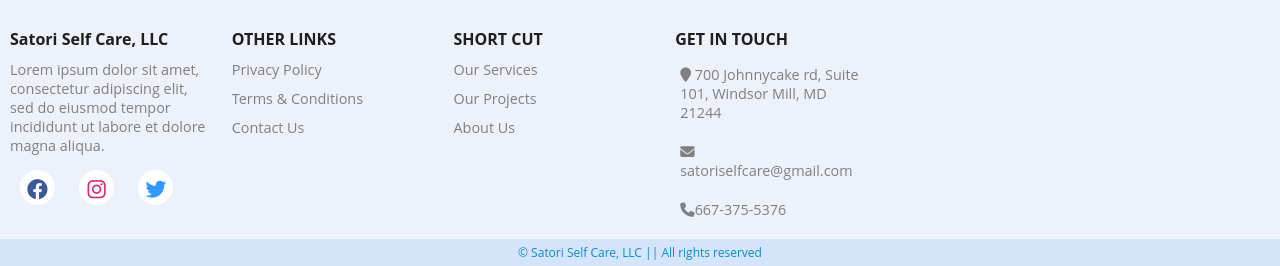
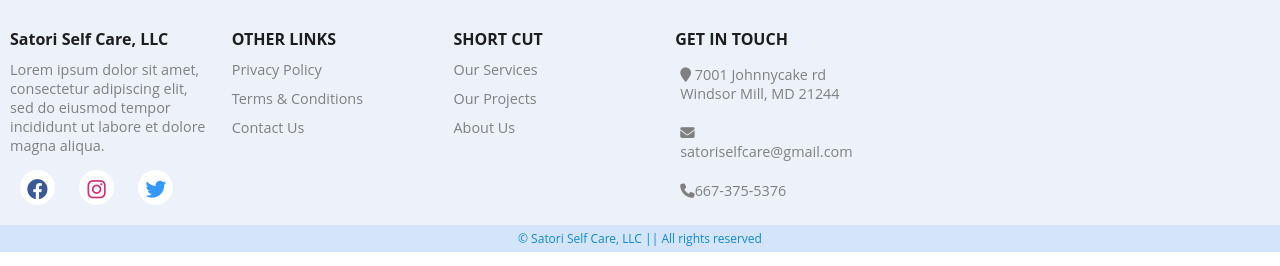
Before and after one commit to olamicreas/hc, a Flask app: page / in a window 1280 px wide. Shown: the part 4528-4794 px from the top of the page. Run offline with Flask 3, Linux system fonts and the light colour scheme.

Commit message:
Update index.html

```diff
--- a/templates/index.html
+++ b/templates/index.html
@@ -328,7 +328,8 @@ Don't settle for subpar health - try our I therapies today and feel the differen
 
 <div class="column">
 <a class="footer_title">GET IN TOUCH</a>
-<a title="Address"><i class="fa fa-map-marker"></i> 700 Johnnycake rd, Suite 101, Windsor Mill, MD 21244</a>
+<a title="Address"><i class="fa fa-map-marker"></i> 7001 Johnnycake rd
+Windsor Mill, MD 21244 </a>
 <a href="emailto:" title="Email"><i class="fa fa-envelope"></i> satoriselfcare@gmail.com </a>
 <a href="tel:" title="Contact"><i class="fa fa-phone"></i>667-375-5376</a>
 </div>
```
